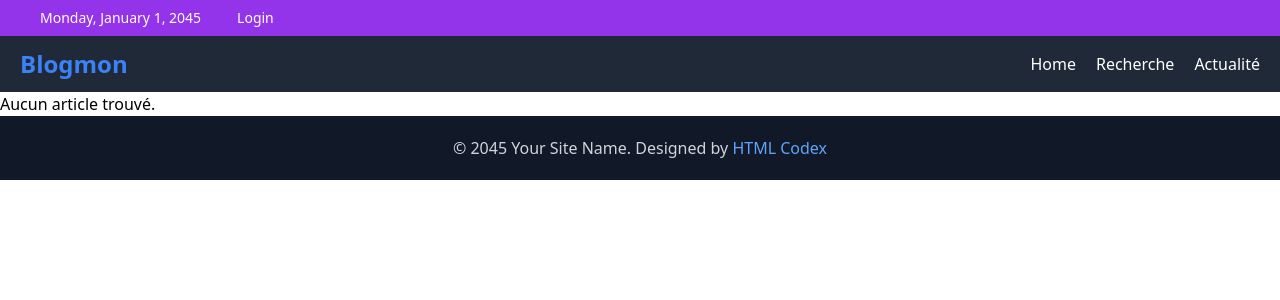
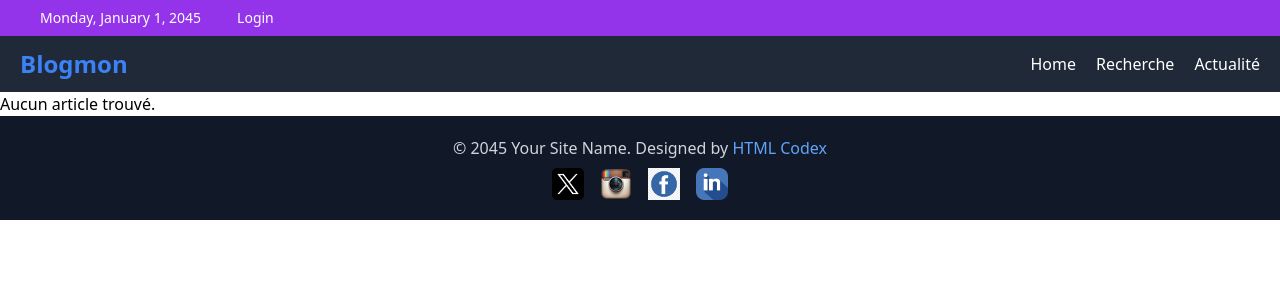
Before and after one commit to Triple-Monstre/Blogmon, a Next.js app in the folder blolgmon/: page /article in a window 1280 px wide. Shown: the top 300 px of the page. Built offline with nearby package versions, Linux system fonts and the light colour scheme.

Commit message:
petite modif et ajout de photo des contacts

```diff
--- a/blolgmon/app/article/page.tsx
+++ b/blolgmon/app/article/page.tsx
@@ -57,7 +57,7 @@ export default function ArticlePage() {
     <div className="bg-gray-700 min-h-screen py-10">
   <div className="container mx-auto px-4 rounded-2xl">
     <div className="max-w-3xl mx-auto bg-purple-600 shadow-lg rounded-2xl overflow-hidden">
-      {/* Image */}
+
       <div className="w-full h-auto">
         <Image
           src={article.image || "/placeholder.jpg"}
@@ -68,7 +68,7 @@ export default function ArticlePage() {
         />
       </div>
 
-      {/* Contenu */}
+
       <div className="p-6">
         <h1 className="text-3xl bg-gray-800 font-bold rounded-xl py-4 px-auto text-gray-300 mt-4 mb-6 text-center">
           {article.title}
--- a/blolgmon/app/components/Footer.tsx
+++ b/blolgmon/app/components/Footer.tsx
@@ -5,11 +5,19 @@ const Footer = () => {
     <footer className="bg-gray-900 text-gray-300 py-5 px-10">
       <div className="text-center">
         <p>&copy; 2045 Your Site Name. Designed by <a href="https://htmlcodex.com" className="text-blue-400">HTML Codex</a></p>
-        <div className="flex space-x-4">
-          <a href="#" className="hover:text-blue-400"><i className="fab fa-twitter"></i></a>
-          <a href="#" className="hover:text-blue-600"><i className="fab fa-facebook-f"></i></a>
-          <a href="#" className="hover:text-blue-700"><i className="fab fa-linkedin-in"></i></a>
-          <a href="#" className="hover:text-pink-600"><i className="fab fa-instagram"></i></a>
+        <div className="flex justify-center space-x-4 mt-2">
+          <a href="https://x.com/LoL_France?ref_src=twsrc%5Egoogle%7Ctwcamp%5Eserp%7Ctwgr%5Eauthor" target="_blank">
+            <img src="img/1725374683twitter-x-logo.png" alt="Twitter" className="w-8 h-8"/>
+          </a>
+          <a href="https://www.instagram.com/leagueoflegendsfr/?hl=fr" target="_blank">
+            <img src="img/instagram_icon_large.png" alt="Instagram" className="w-8 h-8"/>
+          </a>
+          <a href="https://www.facebook.com/LeagueOfLegendsFROfficial/?locale=fr_FR" target="_blank">
+            <img src="img/images.png" alt="Facebook" className="w-8 h-8"/>
+          </a>
+          <a href="https://www.linkedin.com/in/bruno-dernier-604a971/" target="_blank">
+            <img src="img/4096186.png" alt="LinkedIn" className="w-8 h-8"/>
+          </a>
         </div>
       </div>
     </footer>
```
